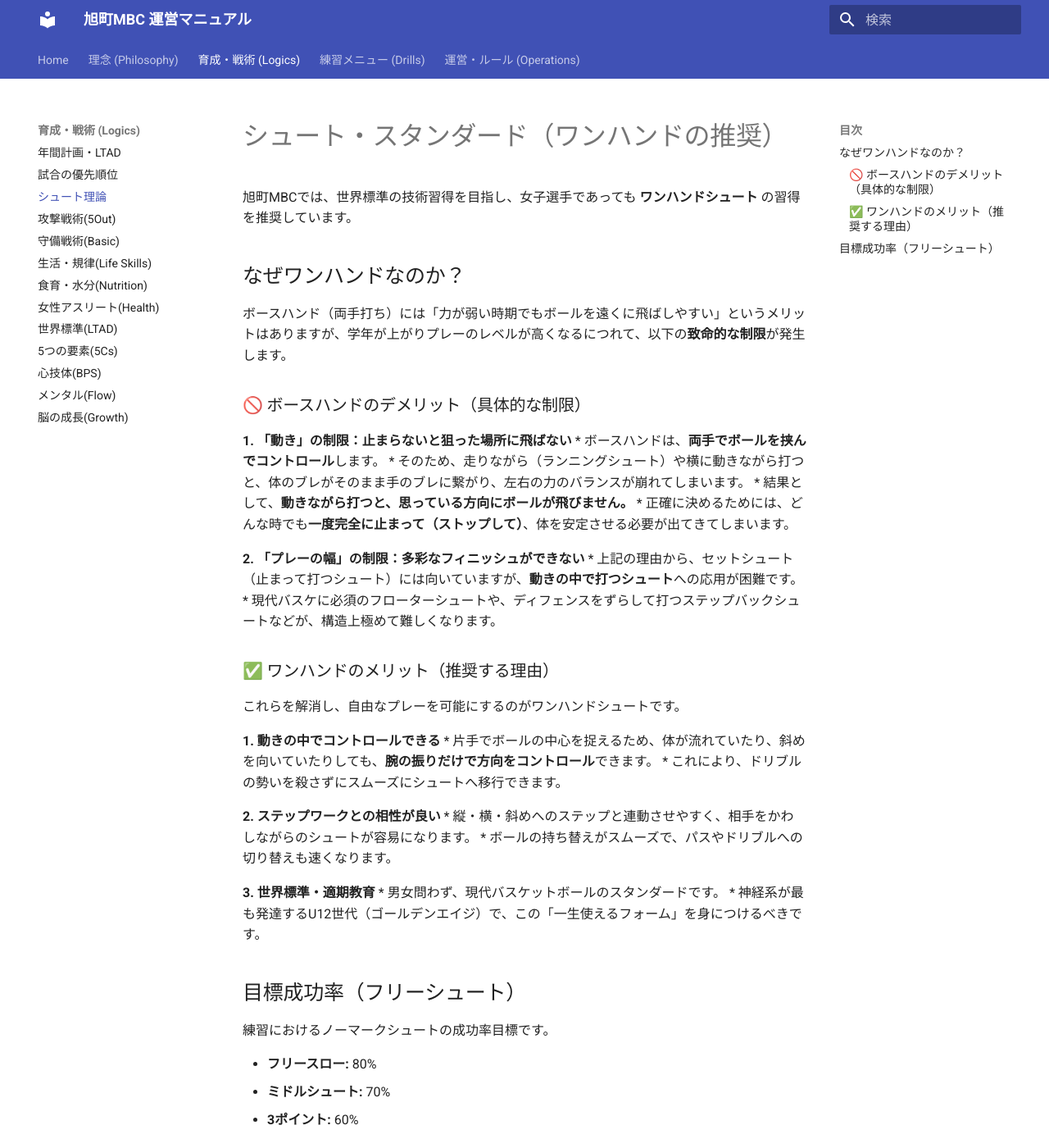
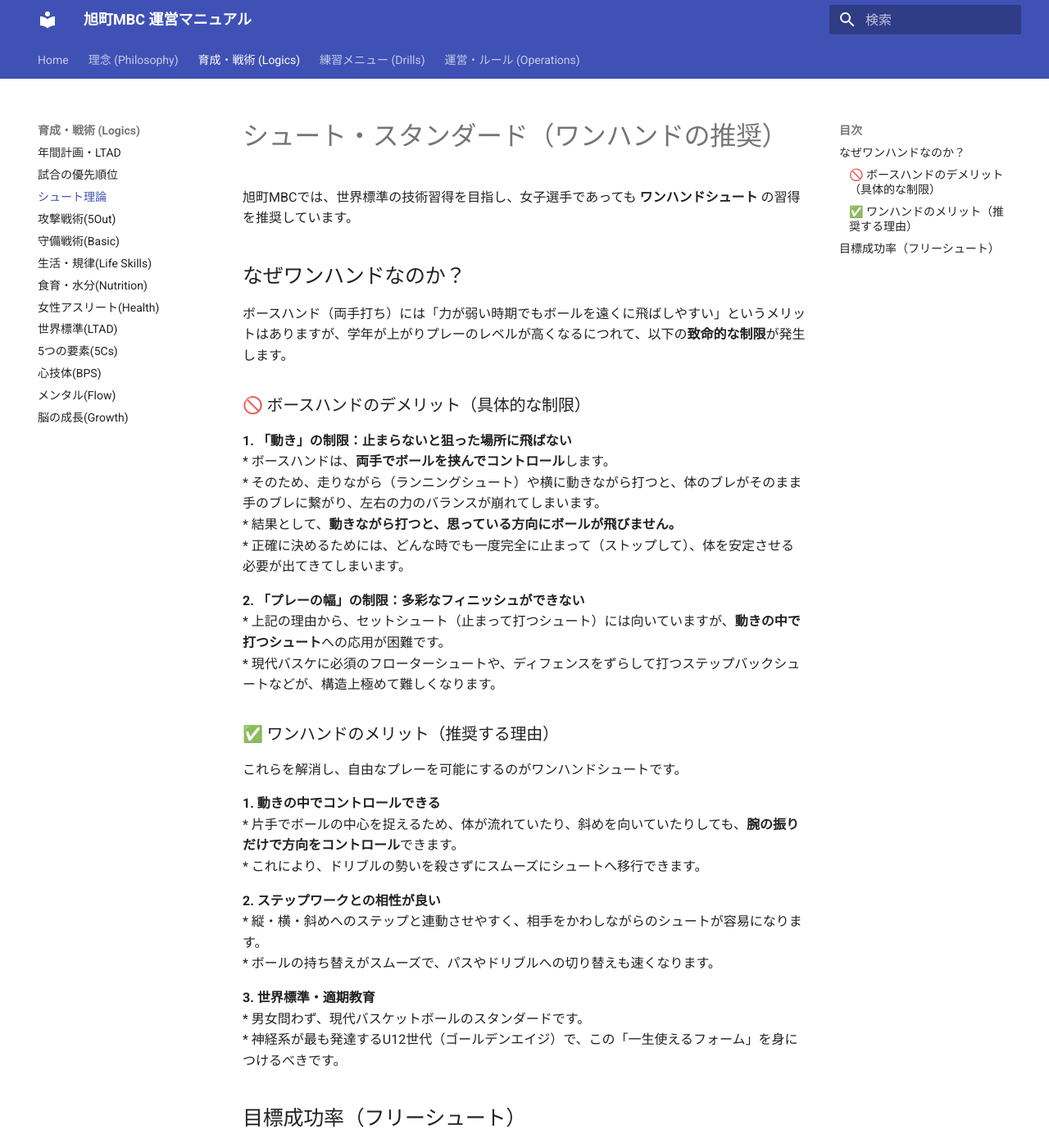
Before and after one commit to kawaiikumichan/asahicho-minibus-ops, an MkDocs documentation site: the page built from docs/01_Coaching_Logics/shooting_standard.md, in a window 1280 px wide and 1400 px high. Shown: the whole window at 82% size. Built offline with MkDocs 1.6.1 and Material for MkDocs 9.7.7, drawn with Linux system fonts in a browser that asks for light colours.

```diff
--- a/docs/01_Coaching_Logics/shooting_standard.md
+++ b/docs/01_Coaching_Logics/shooting_standard.md
@@ -1,43 +1,44 @@
 # シュート・スタンダード（ワンハンドの推奨）
 
-旭町MBCでは、世界標準の技術習得を目指し、女子選手であっても **ワンハンドシュート** の習得を推奨しています。
+旭町MBCでは、世界標準の技術習得を目指し、女子選手であっても <strong>ワンハンドシュート</strong> の習得を推奨しています。
+
 
 ## なぜワンハンドなのか？
 
-ボースハンド（両手打ち）には「力が弱い時期でもボールを遠くに飛ばしやすい」というメリットはありますが、学年が上がりプレーのレベルが高くなるにつれて、以下の**致命的な制限**が発生します。
+ボースハンド（両手打ち）には「力が弱い時期でもボールを遠くに飛ばしやすい」というメリットはありますが、学年が上がりプレーのレベルが高くなるにつれて、以下の<strong>致命的な制限</strong>が発生します。 <br>
 
 ### 🚫 ボースハンドのデメリット（具体的な制限）
 
-**1. 「動き」の制限：止まらないと狙った場所に飛ばない**
-* ボースハンドは、**両手でボールを挟んでコントロール**します。
-* そのため、走りながら（ランニングシュート）や横に動きながら打つと、体のブレがそのまま手のブレに繋がり、左右の力のバランスが崩れてしまいます。
-* 結果として、**動きながら打つと、思っている方向にボールが飛びません。**
-* 正確に決めるためには、どんな時でも**一度完全に止まって（ストップして）**、体を安定させる必要が出てきてしまいます。
+<strong>1. 「動き」の制限：止まらないと狙った場所に飛ばない</strong> <br>
+* ボースハンドは、<strong>両手でボールを挟んでコントロール</strong>します。 <br>
+* そのため、走りながら（ランニングシュート）や横に動きながら打つと、体のブレがそのまま手のブレに繋がり、左右の力のバランスが崩れてしまいます。 <br>
+* 結果として、<strong>動きながら打つと、思っている方向にボールが飛びません。</strong> <br>
+* 正確に決めるためには、どんな時でも一度完全に止まって（ストップして）、体を安定させる必要が出てきてしまいます。 <br>
 
-**2. 「プレーの幅」の制限：多彩なフィニッシュができない**
-* 上記の理由から、セットシュート（止まって打つシュート）には向いていますが、**動きの中で打つシュート**への応用が困難です。
-* 現代バスケに必須のフローターシュートや、ディフェンスをずらして打つステップバックシュートなどが、構造上極めて難しくなります。
+<strong>2. 「プレーの幅」の制限：多彩なフィニッシュができない</strong> <br>
+* 上記の理由から、セットシュート（止まって打つシュート）には向いていますが、<strong>動きの中で打つシュート</strong>への応用が困難です。 <br>
+* 現代バスケに必須のフローターシュートや、ディフェンスをずらして打つステップバックシュートなどが、構造上極めて難しくなります。 <br>
 
 ### ✅ ワンハンドのメリット（推奨する理由）
 
 これらを解消し、自由なプレーを可能にするのがワンハンドシュートです。
 
-**1. 動きの中でコントロールできる**
-* 片手でボールの中心を捉えるため、体が流れていたり、斜めを向いていたりしても、**腕の振りだけで方向をコントロール**できます。
-* これにより、ドリブルの勢いを殺さずにスムーズにシュートへ移行できます。
+<strong>1. 動きの中でコントロールできる</strong> <br>
+* 片手でボールの中心を捉えるため、体が流れていたり、斜めを向いていたりしても、<strong>腕の振りだけで方向をコントロール</strong>できます。 <br>
+* これにより、ドリブルの勢いを殺さずにスムーズにシュートへ移行できます。 <br>
 
-**2. ステップワークとの相性が良い**
-* 縦・横・斜めへのステップと連動させやすく、相手をかわしながらのシュートが容易になります。
-* ボールの持ち替えがスムーズで、パスやドリブルへの切り替えも速くなります。
+<strong>2. ステップワークとの相性が良い</strong> <br>
+* 縦・横・斜めへのステップと連動させやすく、相手をかわしながらのシュートが容易になります。 <br>
+* ボールの持ち替えがスムーズで、パスやドリブルへの切り替えも速くなります。 <br>
 
-**3. 世界標準・適期教育**
-* 男女問わず、現代バスケットボールのスタンダードです。
-* 神経系が最も発達するU12世代（ゴールデンエイジ）で、この「一生使えるフォーム」を身につけるべきです。
+<strong>3. 世界標準・適期教育</strong> <br>
+* 男女問わず、現代バスケットボールのスタンダードです。 <br>
+* 神経系が最も発達するU12世代（ゴールデンエイジ）で、この「一生使えるフォーム」を身につけるべきです。 <br>
 
 ## 目標成功率（フリーシュート）
 
 練習におけるノーマークシュートの成功率目標です。
 
-* **フリースロー:** 80%
-* **ミドルシュート:** 70%
-* **3ポイント:** 60%
+* <strong>フリースロー:</strong> 80%
+* <strong>ミドルシュート:</strong> 70%
+* <strong>3ポイント:</strong> 60%
```
